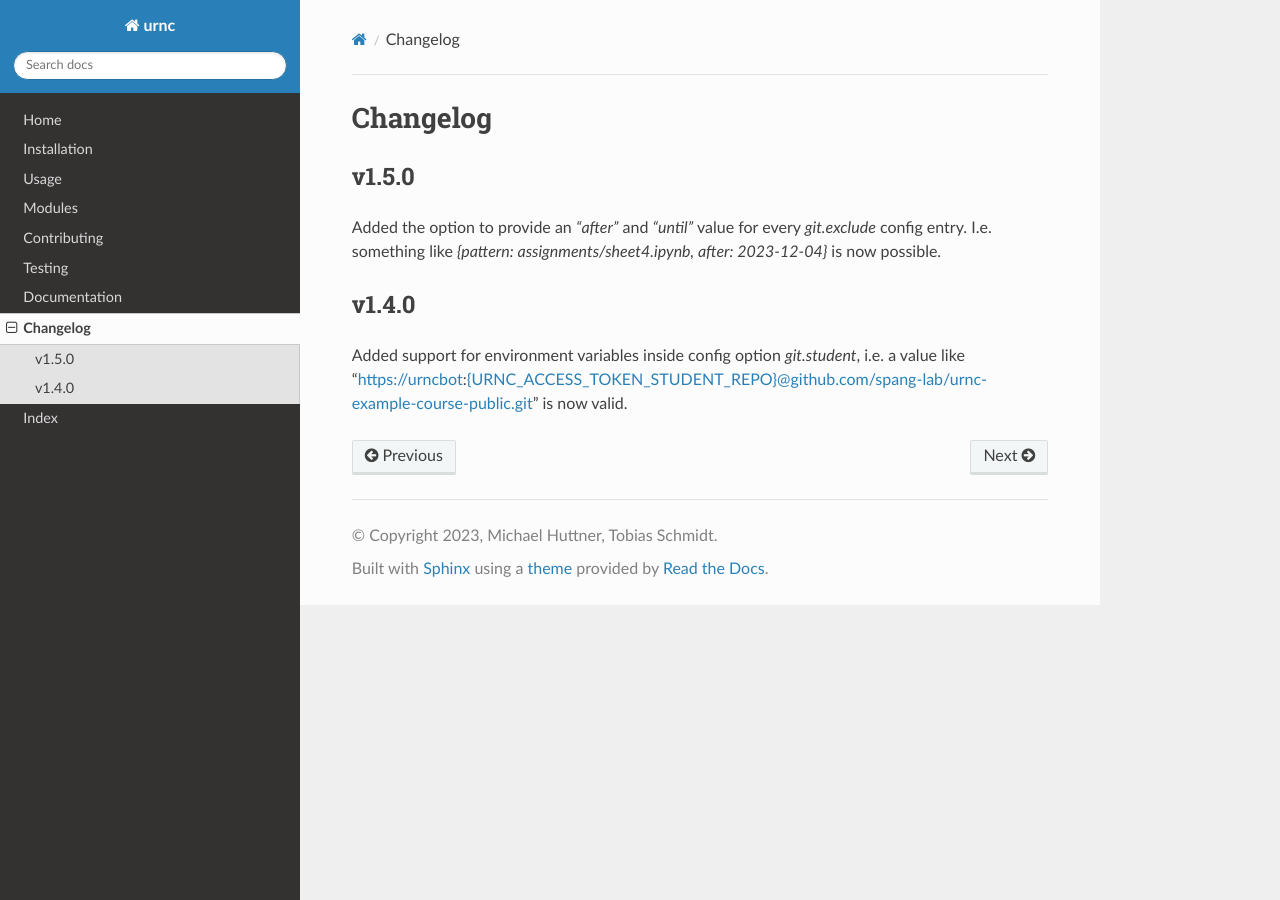
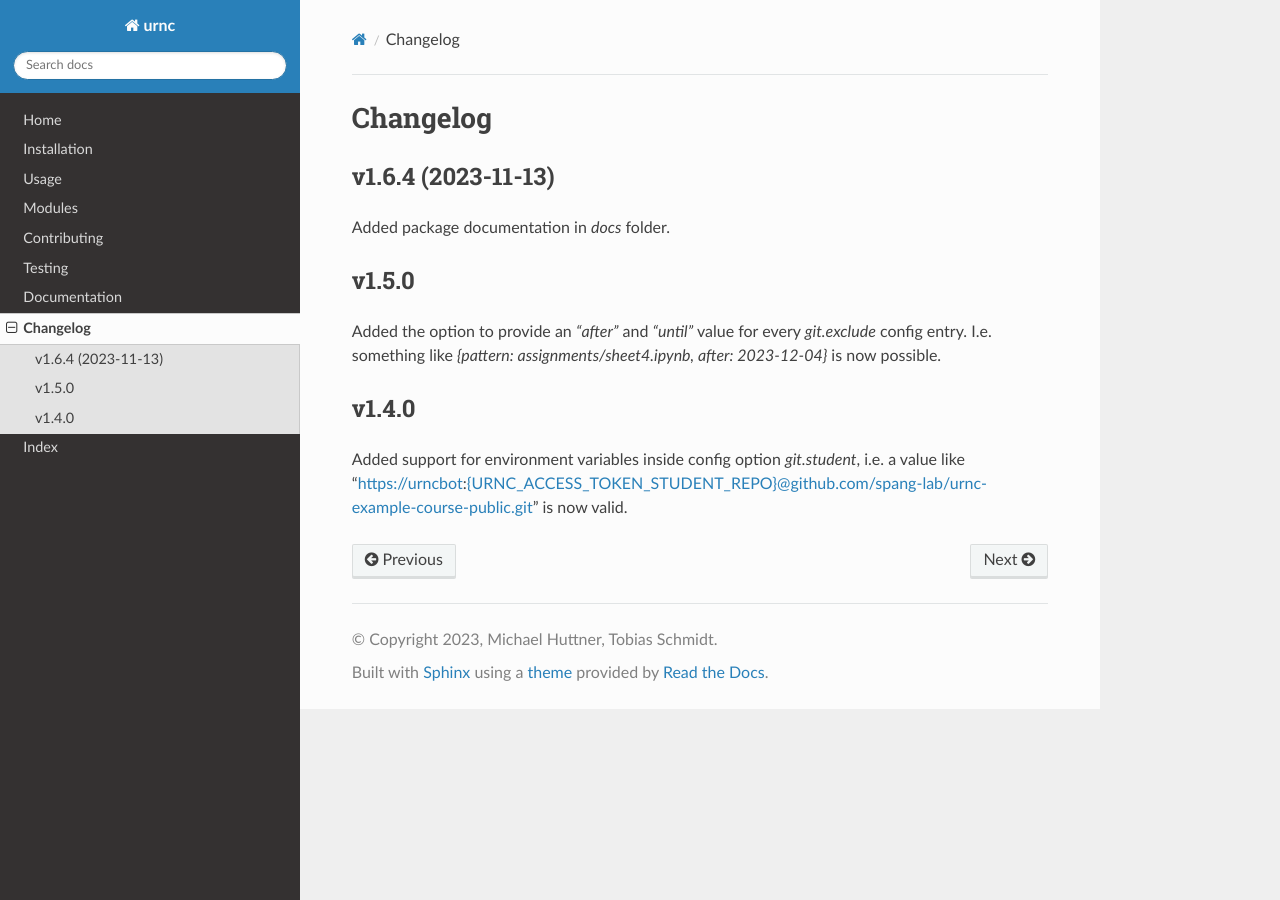
Before and after one commit to spang-lab/urnc, a Sphinx documentation site: the page built from docs/source/changelog.rst, in a window 1280 px wide. Built offline with Sphinx 7.4.7 and the Read the Docs theme 2.0.0, drawn with Linux system fonts in a browser that asks for light colours.

Commit message:
Version bump

```diff
--- a/docs/source/changelog.rst
+++ b/docs/source/changelog.rst
@@ -1,5 +1,10 @@
 Changelog
 =========
+
+v1.6.4 (2023-11-13)
+-------------------
+
+Added package documentation in `docs` folder.
 
 v1.5.0
 ------
--- a/pyproject.toml
+++ b/pyproject.toml
@@ -11,7 +11,7 @@ include = [
 
 [project]
 name = "urnc"
-version = "1.6.3"
+version = "1.6.4"
 authors = [
     { name = "Michael Huttner", email = "michael@mhuttner.com" },
     { name = "Tobias Schmidt", email = "tobias.schmidt331@gmail.com" },
```
